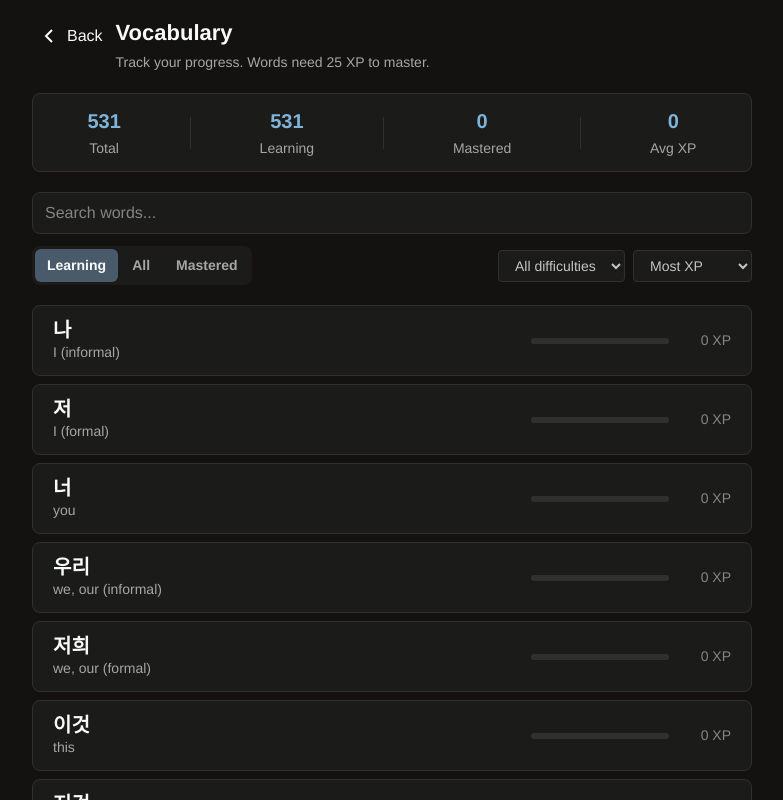
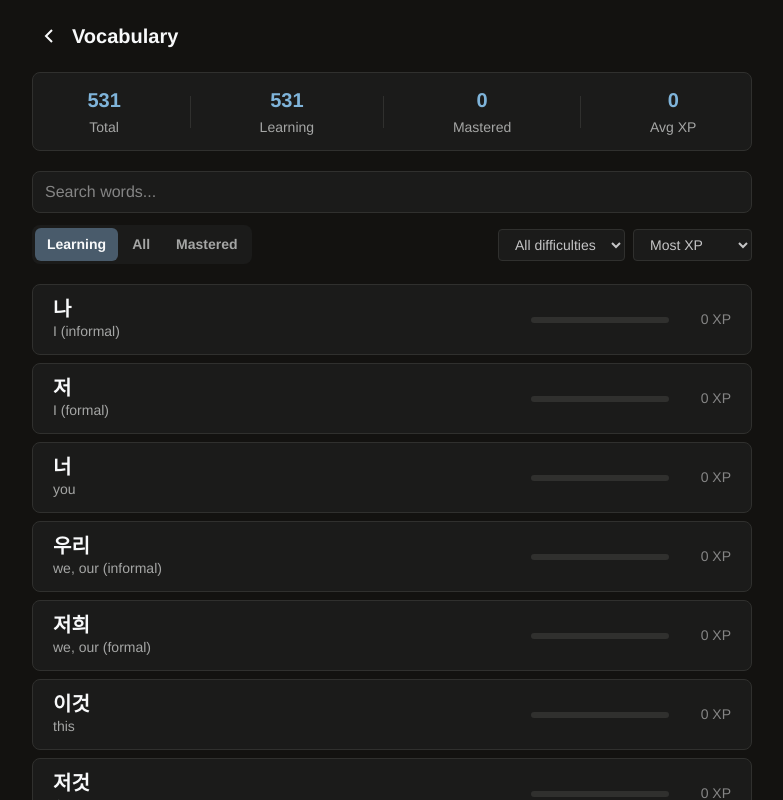
Before and after one commit to BryanHogan/gametolearnkorean, a SvelteKit app: page /vocabulary in a window 1280 px wide. Shown: the top 800 px of the page, without its empty margins (248-1031 px from the left). Built offline with nearby package versions, Linux system fonts and the light colour scheme.

Commit message:
cleaner first area for /vocabulary page

```diff
--- a/src/routes/vocabulary/+page.svelte
+++ b/src/routes/vocabulary/+page.svelte
@@ -87,14 +87,8 @@
     <header class="page-header">
         <Button type="transparent" abutton="true" ahref="/">
             <Icons.chevronLeft />
-            <span>Back</span>
         </Button>
-        <div class="page-heading">
-            <h1>Vocabulary</h1>
-            <p class="lede">
-                Track your progress. Words need {MAX_XP} XP to master.
-            </p>
-        </div>
+        <h1>Vocabulary</h1>
     </header>
 
     <section class="stats-strip">
@@ -212,25 +206,14 @@
     /* Header */
     .page-header {
         display: flex;
-        gap: var(--space-xs);
-        align-items: flex-start;
-    }
-
-    .page-heading {
-        display: grid;
+        align-items: center;
         gap: var(--space-2xs);
     }
 
-    .page-heading h1 {
+    .page-header h1 {
         margin: 0;
-        font-size: var(--text-size-2xl);
+        font-size: var(--text-size-xl);
         font-weight: var(--font-weight-bold);
-    }
-
-    .lede {
-        color: var(--color-neutral-400);
-        margin: 0;
-        font-size: var(--font-size-small);
     }
 
     /* Stats Strip */
```
